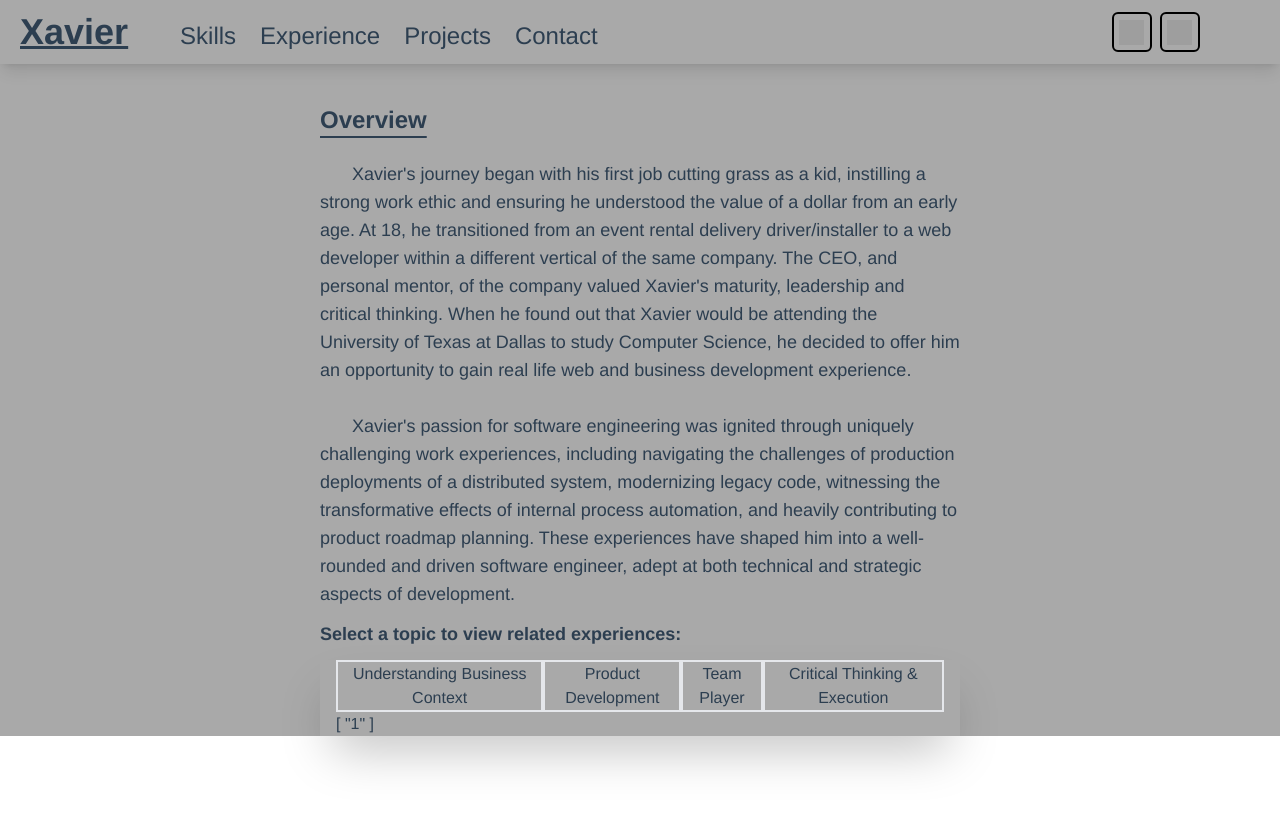
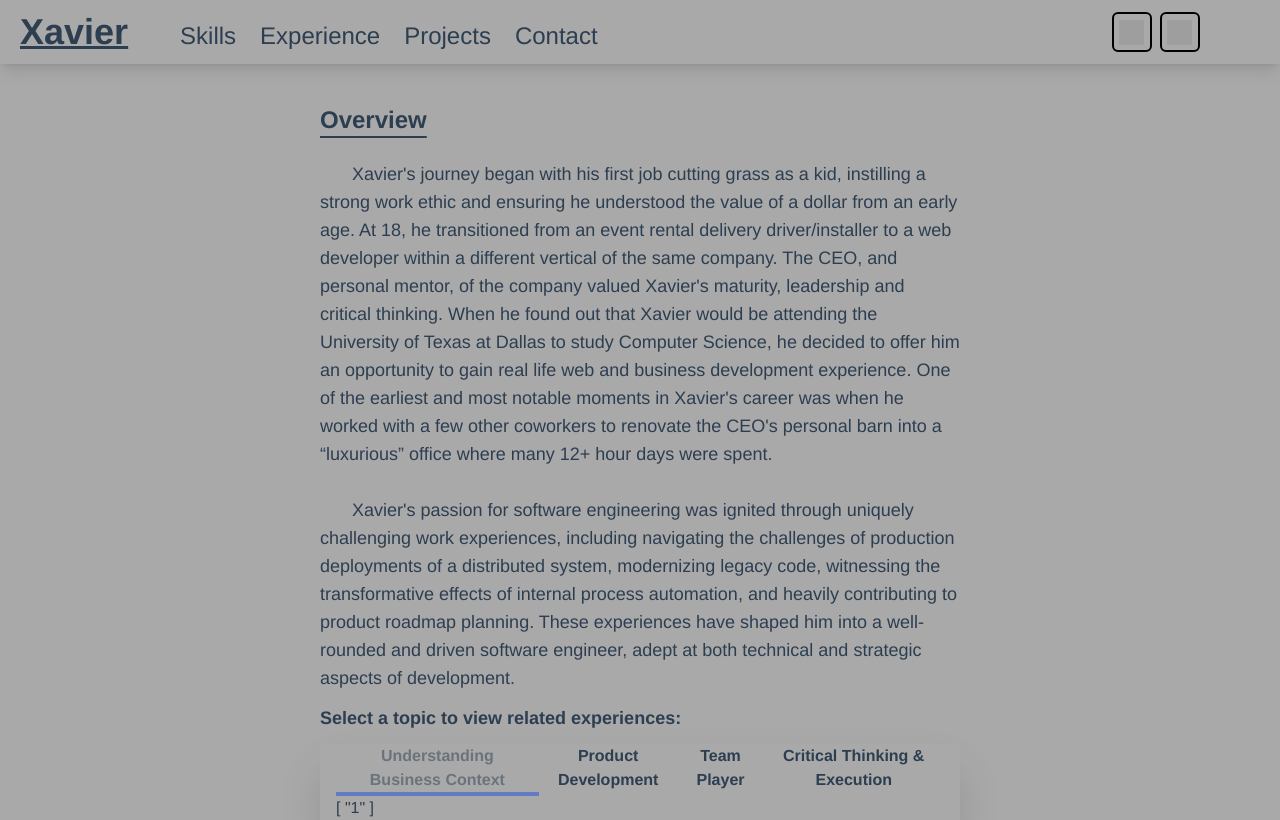
Before and after one commit to XavierMolyneaux/vue-portfolio, a Vue app: page /experiences in a window 1280 px wide. Built offline with nearby package versions, Linux system fonts and the light colour scheme; grey boxes are pictures that could not be loaded.

Commit message:
experience page buttons.

```diff
--- a/src/components/ExperienceDisplay.vue
+++ b/src/components/ExperienceDisplay.vue
@@ -4,8 +4,12 @@
             <div
                 v-for="(topic, index) in topics"
                 :key="index">
-                <button class="border-2"
-                    @click="currentSelectedTopic(index)">
+                <button class="px-3 font-bold"
+                    @click="currentSelectedTopic(index)"
+                    :class="
+                    selectedTopic === topic
+                    ? 'animate-pulse sm:border-b-4 border-blue-700'
+                    : null">
                     {{ topic }}
                 </button>
             </div>
--- a/src/components/SkillsDisplay.vue
+++ b/src/components/SkillsDisplay.vue
@@ -1,13 +1,13 @@
 <template>
     <div class="flex flex-col mt-6 sm:flex-row">
         <div class="flex flex-row sm:flex-col">
-            <button class="px-4 py-3 text-left text-lg sm:border-l-4 border-l-0 font-bold"
+            <button class="px-4 py-3 text-left text-lg font-bold"
                 v-for="(skill, index) in skillTypes"
                 :key="index"
                 @click="currentSelectedTechnology(index)"
                 :class="
                     selectedSkill === skill
-                    ? 'animate-pulse border-blue-700'
+                    ? 'animate-pulse sm:border-l-4 border-blue-700'
                     : null">
                 {{ skill }}
             </button>
--- a/src/views/ExperiencePage.vue
+++ b/src/views/ExperiencePage.vue
@@ -10,7 +10,10 @@
                 a different vertical of the same company. The CEO, and personal mentor, of the company
                 valued Xavier's maturity, leadership and critical thinking. When he found out that Xavier
                 would be attending the University of Texas at Dallas to study Computer Science, he decided
-                to offer him an opportunity to gain real life web and business development experience.
+                to offer him an opportunity to gain real life web and business development experience. One
+                of the earliest and most notable moments in Xavier's career was when he worked with a few
+                other coworkers to renovate the CEO's personal barn into a “luxurious” office where many 12+
+                hour days were spent.
             </p>
             <br/>
             <p>
--- a/src/views/SkillsPage.vue
+++ b/src/views/SkillsPage.vue
@@ -31,3 +31,9 @@ export default {
     }
 }
 </script>
+
+<style>
+.shadow-cust {
+    box-shadow: 0 6px 6px hsl(0deg 0% 0% / 0.3);
+}
+</style>
```
Also changed, not shown: 1 other file (tests, documents, lock files or other folders).
